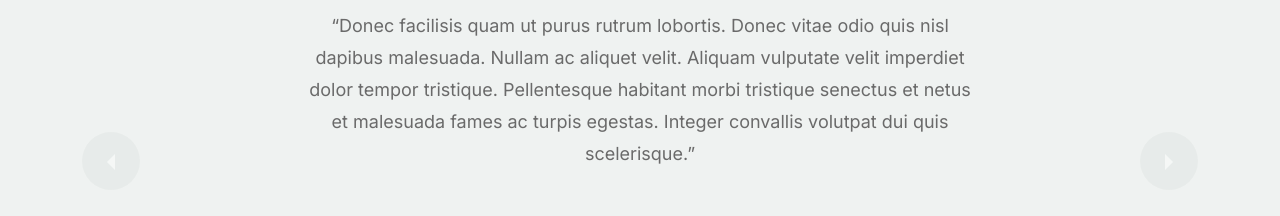
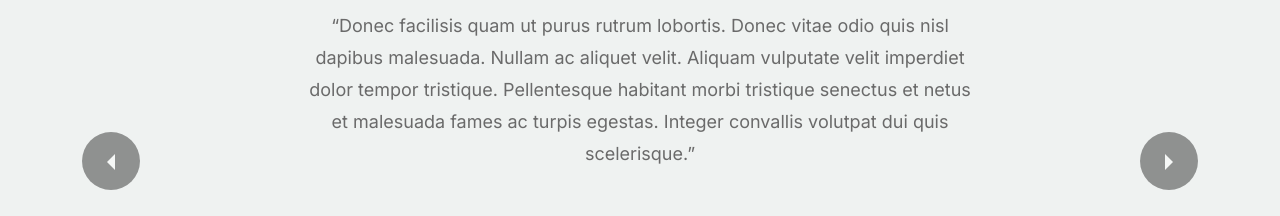
Before and after one commit to khaledmustafa91/furniture-e-commerce, a React (Create React App) app: page / in a window 1280 px wide. Shown: the part 3220-3436 px from the top of the page. Built offline with nearby package versions, Linux system fonts and the light colour scheme; data requests are answered from the project's data file; grey boxes are pictures that could not be loaded.

Commit message:
Edit background color for arrow

```diff
--- a/src/css/index.css
+++ b/src/css/index.css
@@ -781,7 +781,7 @@ textarea {
   width: 58px;
   height: 58px;
   border-radius: 50%;
-  background: rgba(59, 93, 80, 0.1) !important;
+  background: #000000 !important /* rgba(59, 93, 80, 0.1) !important; */;
   color: #000000 !important;
 }
 .carousel.carousel-slider .control-arrow:hover{background:#3b5d50 !important}
```
